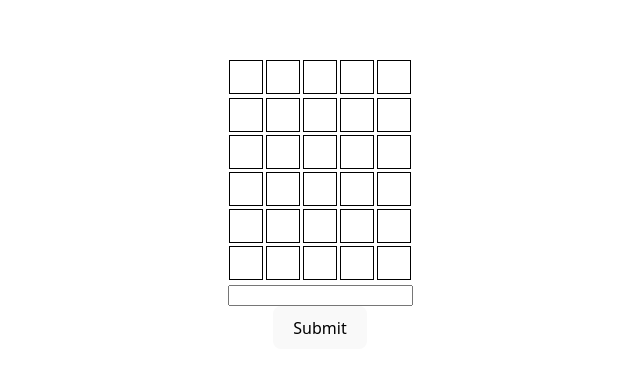
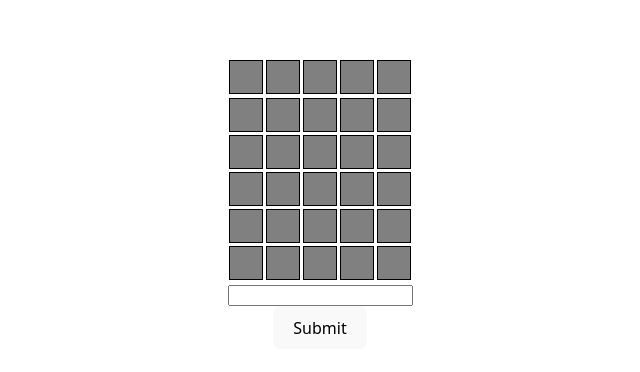
Before and after one commit to Oscar695/wordle, a React (Vite) app: page / in a window 1280 px wide. Shown: the part 196-568 px from the top of the page, without its empty margins (320-960 px from the left). Built offline with nearby package versions, Linux system fonts and the light colour scheme.

Commit message:
display_colour_boxes

```diff
--- a/src/App.jsx
+++ b/src/App.jsx
@@ -2,25 +2,27 @@ import { useState } from 'react'
 import reactLogo from './assets/react.svg'
 import viteLogo from '/vite.svg'
 import './App.css'
+import { getLetterResult } from './logic/wordlelogic'
 
 function App() {
   const [currentGuess, setCurrentGuess] = useState("")
   const [guesses, setGuesses] = useState([])
 
+  const answer = "HELLO"
 
   const createRow = (rowIndex) => {
     const boxes = []
 
+
+
     for (let i = 0; i < 5; i++) {
-      const box = <div className="letterBox">{(guesses[rowIndex] ? guesses[rowIndex][i]: "")}</div>
+      const letterInBox = guesses[rowIndex] ? guesses[rowIndex][i]: " "
+      const boxClass = "letterBox" + " " + getLetterResult(i, answer, letterInBox)
+      const box = <div className={boxClass}>{letterInBox}</div>
       boxes.push(box)
     }
     return boxes
   }
-
-  // if answer[] === guesses[][] add className green
-  // else if answer.includes(guesses[][]) add className yellow
-  // else add className grey
 
   const createGrid = () => {
     const grid = []
@@ -34,6 +36,7 @@ function App() {
 
 const onSubmitGuess = (event) => {
   event.preventDefault()
+  if (currentGuess.length !== 5) return
   setGuesses([...guesses, currentGuess])
   setCurrentGuess("")
 }
@@ -52,7 +55,7 @@ const onImputChange = (event) => {
 
       <form onSubmit={onSubmitGuess}>
         <div className="imputbox">
-          <input type="text" value={currentGuess} id="guessImput" onChange={onImputChange} maxLength={5} minLength={5} />
+          <input type="text" value={currentGuess} id="guessImput" onChange={onImputChange} maxLength={5} />
         </div>
 
         <div>
--- /dev/null
+++ b/src/logic/wordlelogic.js
@@ -0,0 +1,6 @@
+const getLetterResult = (index, answer, guess) => {
+    if (answer[index] === guess) return "green"
+    else if (answer.includes(guess)) return "yellow"
+    else return "grey"
+}
+export {getLetterResult}
```
Also changed, not shown: 2 other files (tests, documents, lock files or other folders).
